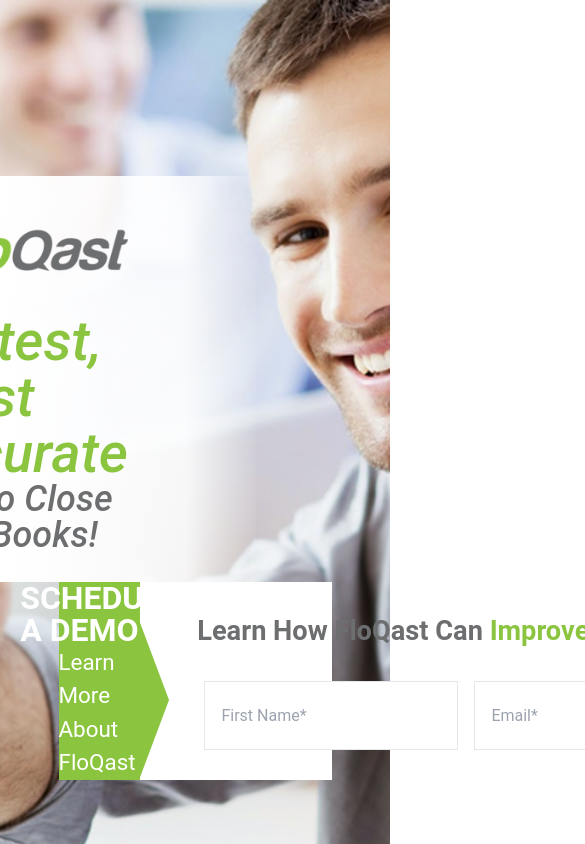
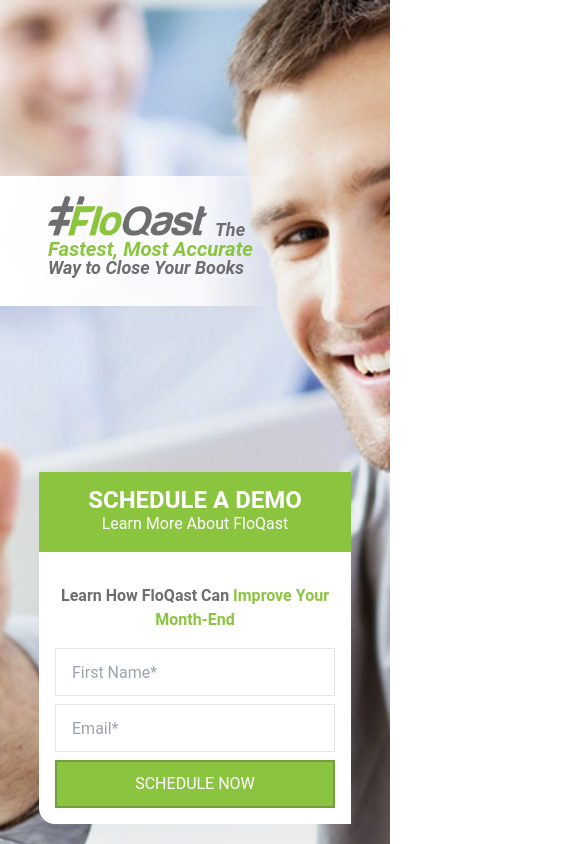
Before and after one commit to ainderew/xtendly-test, a Next.js app: page / in a window 390 px wide. Shown: the top 844 px of the page, 585 px wide, since content can reach past the window. Built offline with nearby package versions, Linux system fonts and the light colour scheme.

Commit message:
add responsive breakpoint styles

```diff
--- a/pages/index.tsx
+++ b/pages/index.tsx
@@ -5,6 +5,7 @@
 
 // assets
 import logo from "../public/assets/logo.png";
+import pointed from "../public/assets/pointed.png";
 
 const Home: NextPage = () => {
   return (
@@ -16,48 +17,66 @@
       </Head>
 
       <div className="banner-container w-full h-screen bg-[#ebebeb]">
-        <div className="w-full h-full bg-[url('../public/assets/bg.png')] bg-no-repeat bg-cover bg-center pt-44 pb-16 flex flex-col justify-between">
-          <div className="tagline-container w-[55%] min-h-[230px]  py-10 px-32 flex justify-end gradient-white">
-            <p className="text-textColor text-4xl font-medium italic leading-[1]">
-              <div className="inline mr-4">
-                <Image src={logo} height="80" width="318" objectFit="inherit" />
+        <div className="background-container w-full h-full bg-[url('../public/assets/bg.png')] bg-no-repeat bg-cover bg-center pt-44 pb-5 md:pb-16 flex flex-col justify-between">
+          <div className="TAGLINE-CONTAINER w-[70%] md:w-[60%] lg:w-[55%] min-h-[130px] md:min-h-[230px] 2xl:min-h-[350px] py-5 md:py-10 px-5 md:px-14 lg:px-24 xl:px-32 2xl:px-40 flex justify-end gradient-white">
+            <p className="TAGLINE text-textColor text-lg md:text-xl lg:text-xl xl:text-3xl 2xl:text-5xl font-semibold md:font-medium italic leading-[1] md:leading-[1]">
+              <div className="inline-block mr-2 md:mr-4 h-[40px] md:h-[50px] lg:h-[45px] xl:h-[55px] 2xl:h-[100px] w-[159px] md:w-[199px] lg:w-[179px] xl:w-[219px] 2xl:w-[398px] relative">
+                <Image
+                  src={logo}
+                  alt="FloQast"
+                  layout="fill"
+                  objectFit="inherit"
+                />
               </div>
               The <br />
-              <span className="text-main text-[3.5rem]">
+              <span className="text-main text-[1.27rem] md:text-[2rem] lg:text-[2.2rem] xl:text-[2.7rem] 2xl:text-[3.8rem] font-semibold">
                 Fastest, Most Accurate <br />
               </span>
-              Way to Close Your Books!
+              Way to Close Your Books
             </p>
           </div>
 
           <div className="wrapper w-full">
-            <div className="form-container mx-auto min-h-[156px] w-[70%] bg-white grid grid-cols-[30%_1fr]">
-              <div className="form-web-left text-white bg-main flex flex-col justify-center items-center relative ">
-                <p className="font-bold text-[2rem] leading-none">
+            <div className="form-container mx-auto h-auto lg:min-h-[100px] xl:min-h-[118px] 2xl:min-h-[156px] w-[80%] md:w-[70%] bg-white grid grid-cols-1 lg:grid-cols-[30%_1fr] rounded-l-2xl">
+              {/* <div className="form-web-left text-white bg-white flex flex-col justify-center items-center relative bg-[url('../public/assets/pointed.png')] bg-cover bg-center"> */}
+              {/* FOR WEB DISPLAYS */}
+              <div className="form-web-left text-white bg-white hidden lg:flex flex-col justify-center items-center relative">
+                <Image src={pointed} layout="fill" />
+                <p className="font-bold xl:text-[1.5rem] 2xl:text-[2rem] leading-none z-10">
                   SCHEDULE A DEMO
                 </p>
-                <p className="text-[1.4rem]">Learn More About FloQast</p>
+                <p className="lg:text-xs xl:text-[1rem] 2xl:text-[1.4rem] z-10">
+                  Learn More About FloQast
+                </p>
+              </div>
+              {/* FOR TABLET/PHONE DISPLAYS */}
+              <div className="bg-main text-white lg:hidden flex flex-col justify-center items-center p-4">
+                <p className="font-bold leading-none text-[1.5rem] md:text-2xl">
+                  SCHEDULE A DEMO
+                </p>
+                <p className="text-base md:text-lg">Learn More About FloQast</p>
               </div>
 
-              <div className="form-web-right grid grid-rows-2">
-                <div className="top w-full flex justify-center items-center">
-                  <p className="text-textColor text-[1.7rem] font-semibold ">
+              <div className="form-web-right grid grid-rows-[1fr_2fr] lg:grid-rows-2 p-4 md:p-4">
+                <div className="TOP w-full flex justify-center items-center">
+                  <p className="text-textColor text-center text-[1rem] md:text-[1.3rem] xl:text-[1.25rem] 2xl:text-[1.7rem] font-semibold ">
                     Learn How FloQast Can{" "}
                     <span className="text-main">Improve Your Month-End</span>
                   </p>
                 </div>
-                <div className="bot flex gap-4 pl-16 pr-6">
+
+                <div className="BOT flex flex-col lg:flex-row items-start gap-2 md:gap-2 xl:gap-2 2xl:gap-4 md:p-4 lg:p-0 lg:pl-2 xl:pl-6 2xl:pl-16 lg:pr-2 xl:pr-3 2xl:pr-6">
                   <input
                     type="text"
                     placeholder="First Name*"
-                    className="flex-1 px-4 border-[1px] border-gray-200 h-[70%]"
+                    className="w-full xl:flex-grow px-4 border-[1px] border-gray-200 h-[3rem] lg:h-[90%]"
                   />
                   <input
                     type="text"
                     placeholder="Email*"
-                    className="flex-1 px-4 border-[1px] border-gray-200 h-[70%]"
+                    className="w-full xl:flex-grow px-4 border-[1px] border-gray-200 h-[3rem] lg:h-[90%]"
                   />
-                  <button className="flex-1 rounded-lg bg-main border-2 border-[#749D40] text-white h-[80%]">
+                  <button className="w-full xl:flex-grow lg:text-xs xl:text-sm 2xl:text-base xl:rounded-sm 2xl:rounded-lg bg-main border-2 border-[#749D40] text-white h-[3rem] lg:h-[90%]">
                     SCHEDULE NOW
                   </button>
                 </div>
--- a/styles/globals.css
+++ b/styles/globals.css
@@ -8,7 +8,7 @@
   margin: 0;
   /* font-family: -apple-system, BlinkMacSystemFont, Segoe UI, Roboto, Oxygen,
     Ubuntu, Cantarell, Fira Sans, Droid Sans, Helvetica Neue, sans-serif; */
-    font-family: Roboto, Helvetica;
+  font-family: Roboto, Helvetica;
 }
 
 a {
@@ -22,11 +22,16 @@
   margin: 0;
 }
 
-.gradient-white{
-  background: linear-gradient(89.92deg, #FFFFFF -0.67%, rgba(255, 255, 255, 0.85) 72.56%, rgba(255, 255, 255, 0) 101.64%);
+.gradient-white {
+  background: linear-gradient(
+    89.92deg,
+    #ffffff -0.67%,
+    rgba(255, 255, 255, 0.85) 72.56%,
+    rgba(255, 255, 255, 0) 101.64%
+  );
 }
 
-.form-web-left:after{
+/* .form-web-left:after {
   content: "";
   position: absolute;
   right: -29px;
@@ -37,3 +42,32 @@
   border-top: 80px solid transparent;
   border-bottom: 80px solid transparent;
 }
+
+
+
+@media only screen and (min-width: 1280px) {
+  .form-web-left:after {
+    content: "";
+    position: absolute;
+    right: -30px;
+    bottom: 0;
+    width: 0;
+    height: 0;
+    border-left: 30px solid #8bc540;
+    border-top: 50px solid transparent;
+    border-bottom: 50px solid transparent;
+  }
+}
+@media only screen and (min-width: 1536px) {
+  .form-web-left:after {
+    content: "";
+    position: absolute;
+    right: -29px;
+    bottom: 0;
+    width: 0;
+    height: 0;
+    border-left: 30px solid #8bc540;
+    border-top: 80px solid transparent;
+    border-bottom: 80px solid transparent;
+  }
+} */
```
Also changed, not shown: public/assets/pointed.png.
